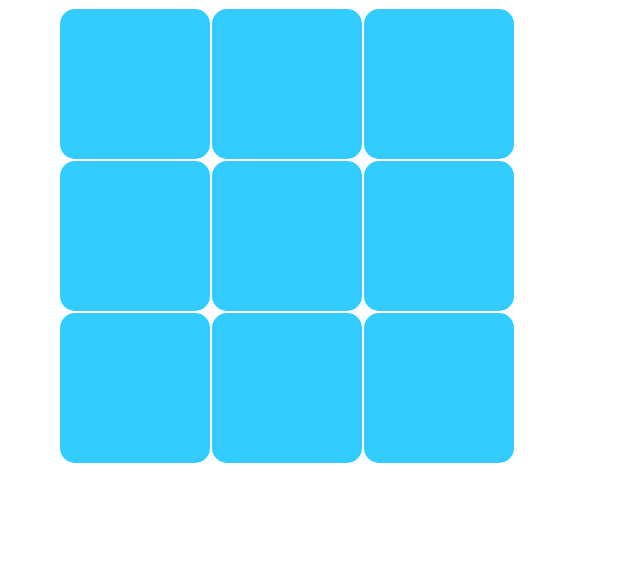
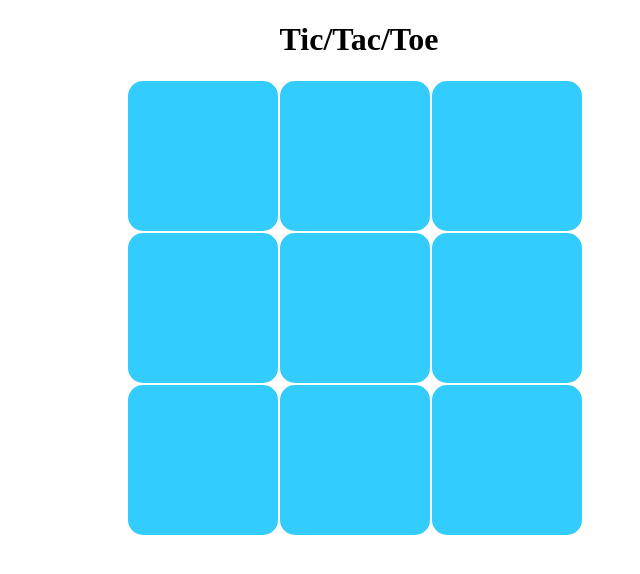
Before and after one commit to SeaOfLee/TTT-Angular, a plain HTML site: page index.html in a window 1280 px wide. Shown: the whole page, without its empty margins (281-921 px from the left). Drawn offline with Linux system fonts and the light colour scheme.

Commit message:
Edit CSS styling

```diff
--- a/index.html
+++ b/index.html
@@ -7,6 +7,7 @@
   <title>T/T/T</title>
 </head>
 <body ng-app="ticTacApp">
+<h1>Tic/Tac/Toe</h1>
 <div id="main">
   <div ng-controller="ticTacCtrl">
 
--- a/ttt2.css
+++ b/ttt2.css
@@ -8,8 +8,8 @@
 }
 
 #container {
-  width: 600px;
-  height: 600px;
+  width: 465px;
+  height: 465px;
 }
 
 .square {
@@ -26,3 +26,6 @@
 #main #container{
   margin: 0px auto;
 }
+h1 {
+  text-align: center;
+}
--- a/ttt2.js
+++ b/ttt2.js
@@ -5,7 +5,7 @@ app.controller('ticTacCtrl', function($scope){
 
   $scope.board = [["", "", ""], ["", "", ""], ["", "", ""]];
 
-// function to check if win conditions are met, will run after every turn.
+// function to check if win conditions are met, will run after every turn. When winner is chosen p1/p2 win function is called.
 function checkWin() {
   for(i = 0; i < 3; i++)
   // checks if horizontal rows are equal to each other and not equal to an empty string.
@@ -85,4 +85,5 @@ function checkWin() {
   //   for(i = 0;)
   // }
 
+
 });//end of controller
```
